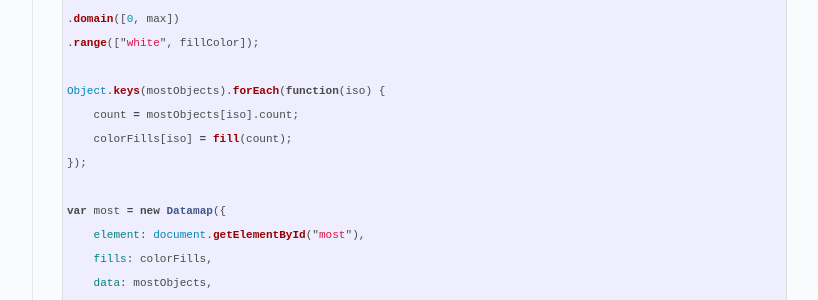
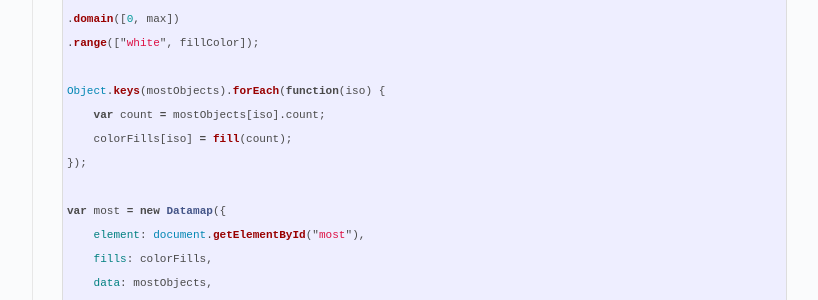
Before and after one commit to jgujgu/warviz, a Jekyll site: the page built from _posts/2015-08-25-the-most.md, in a window 1280 px wide. Shown: the part 1400-1700 px from the top of the page, without its empty margins (326-1144 px from the left). Built offline with Jekyll 4.4.1, drawn with Linux system fonts in a browser that asks for light colours.

Commit message:
var count

```diff
--- a/_posts/2015-08-25-the-most.md
+++ b/_posts/2015-08-25-the-most.md
@@ -46,7 +46,7 @@ var fill = d3.scale.linear()
 .range(["white", fillColor]);
 
 Object.keys(mostObjects).forEach(function(iso) {
-    count = mostObjects[iso].count;
+    var count = mostObjects[iso].count;
     colorFills[iso] = fill(count);
 });
 
--- a/scripts/most.js
+++ b/scripts/most.js
@@ -29,7 +29,7 @@ var fill = d3.scale.linear()
 .range(["white", fillColor]);
 
 Object.keys(mostObjects).forEach(function(iso) {
-    count = mostObjects[iso].count;
+    var count = mostObjects[iso].count;
     colorFills[iso] = fill(count);
 });
 
```
Also changed, not shown: 1 other file.
